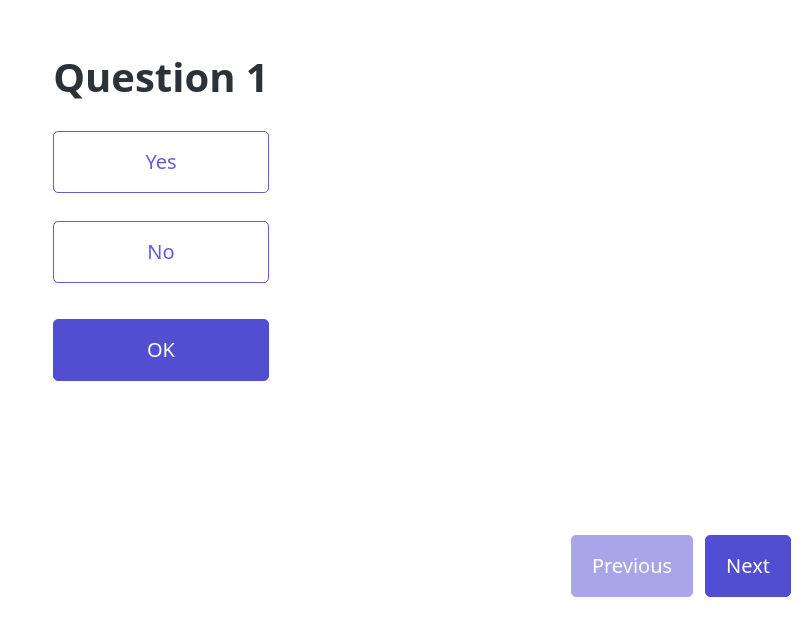
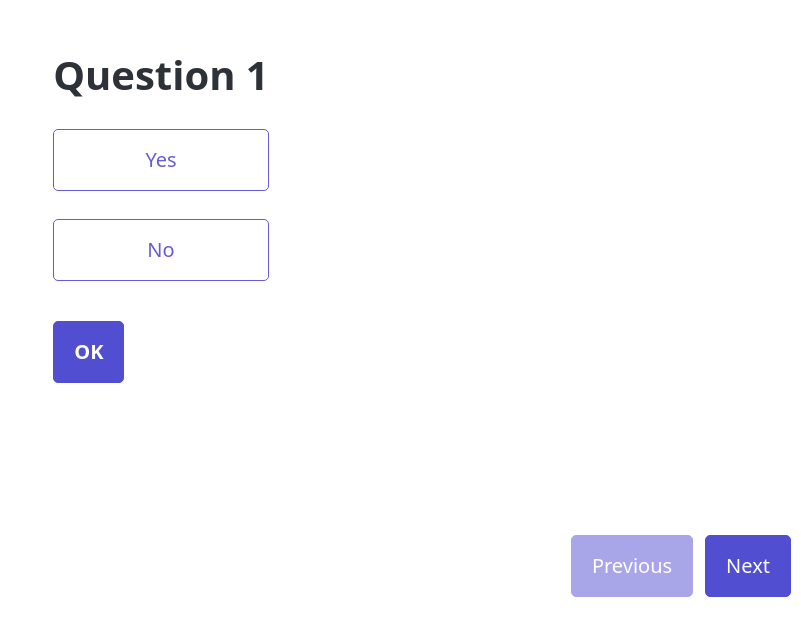
Before and after one commit to ViktorZhurbin/forms--app, a React (Vite) app: page / in a window 1280 px wide. Shown: the part 173-800 px from the top of the page, without its empty margins (479-1280 px from the left). Built offline with nearby package versions, Linux system fonts and the light colour scheme.

Commit message:
updated button styles

```diff
--- a/src/components/MultipleChoice/MultipleChoice.module.css
+++ b/src/components/MultipleChoice/MultipleChoice.module.css
@@ -44,7 +44,8 @@
 	width: 100%;
 }
 
-.submitButton {
-	margin-top: 16px;
+.submitButton.submitButton {
+	margin-top: var(--pico-spacing);
 	font-weight: bold;
+	width: unset;
 }
```
